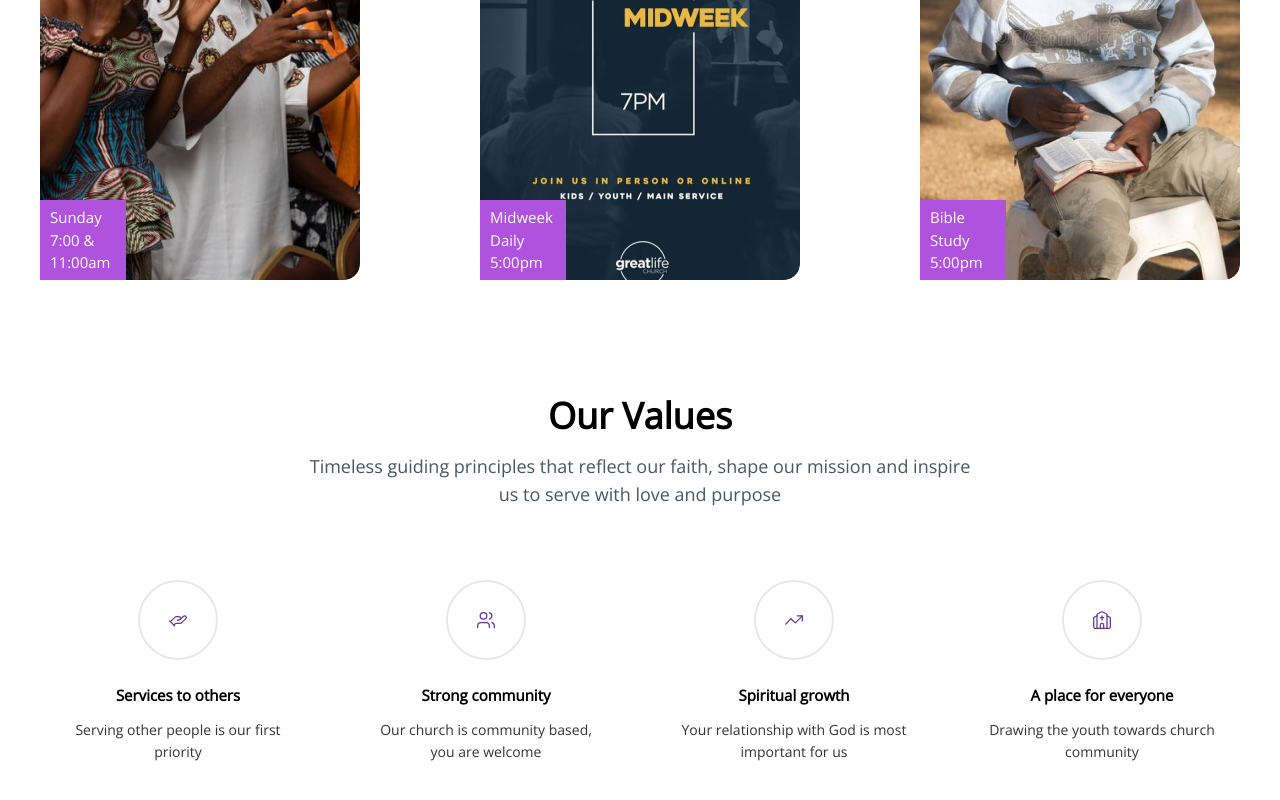
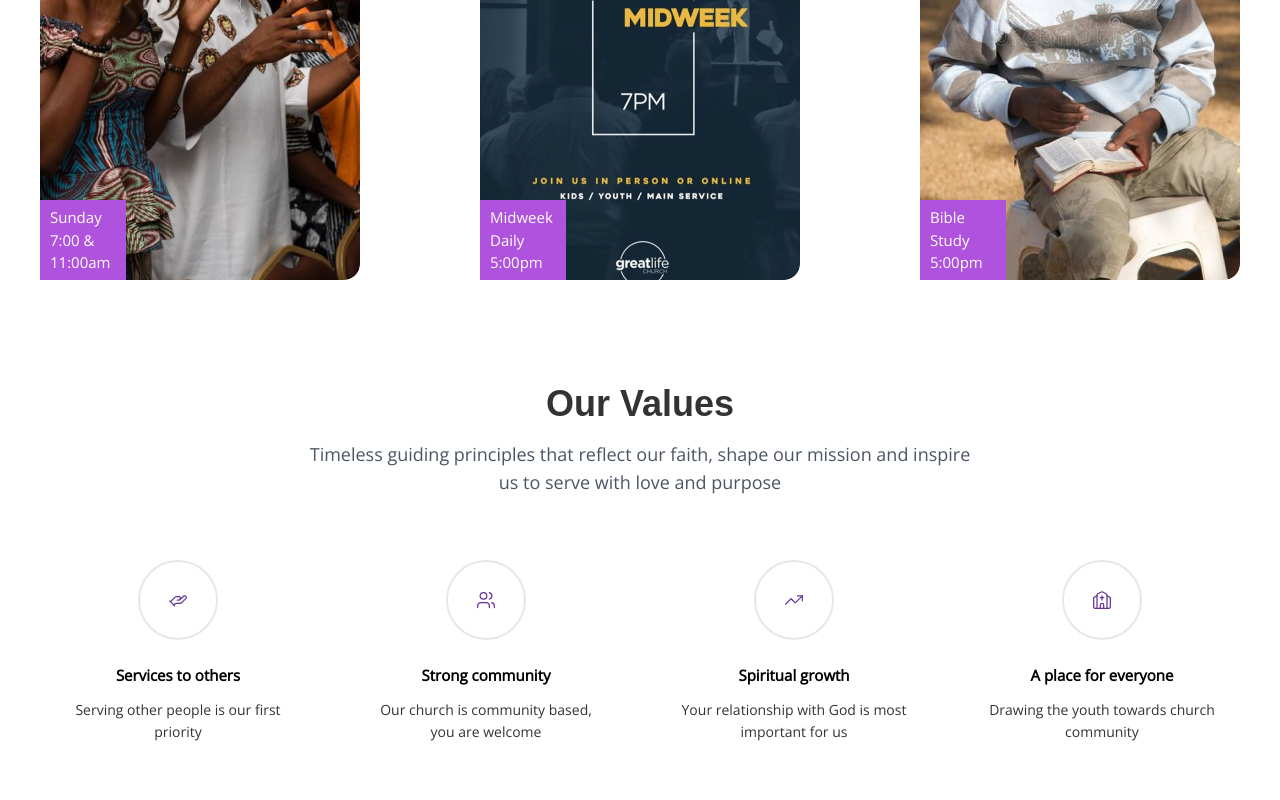
Before and after one commit to twesigetrejan/christian_freedom_church_website, a Next.js app: page / in a window 1280 px wide. Shown: the part 1752-2552 px from the top of the page. Built offline with nearby package versions, Linux system fonts and the light colour scheme.

Commit message:
values section done

```diff
--- a/components/values.tsx
+++ b/components/values.tsx
@@ -5,16 +5,18 @@ import { ValuesProps } from "@/contants";
 const Values = () => {
   return (
     <Container>
-      <div className="py-16">
-        <div className="max-w-2xl mx-auto text-center mb-12">
-          <h1 className="text-4xl font-bold mb-4">Our Values</h1>
+      <div className=" flex flex-col gap-10">
+        <div className="max-w-2xl mx-auto text-center pt-[52px]">
+          <h1 className="text-4xl font-bold mb-4 font-Montserrat text-dark ">
+            Our Values
+          </h1>
           <p className="text-lg text-gray-600">
             Timeless guiding principles that reflect our faith, shape our
             mission and inspire us to serve with love and purpose
           </p>
         </div>
 
-        <div className="grid grid-cols-1 md:grid-cols-2 lg:grid-cols-4 gap-8">
+        <div className="grid grid-cols-1 md:grid-cols-2 lg:grid-cols-4 gap-8 pb-[52px]">
           {ValuesProps?.map((valueProp) => {
             const IconComponent = valueProp.icon;
 
```
